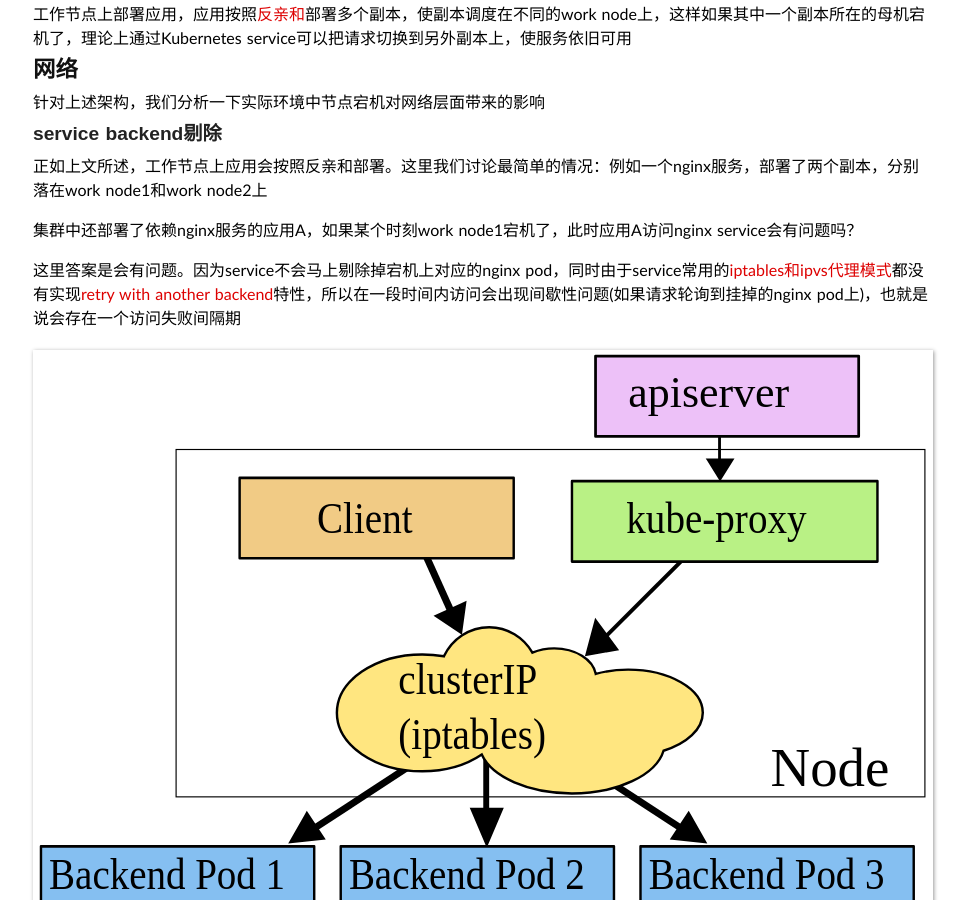
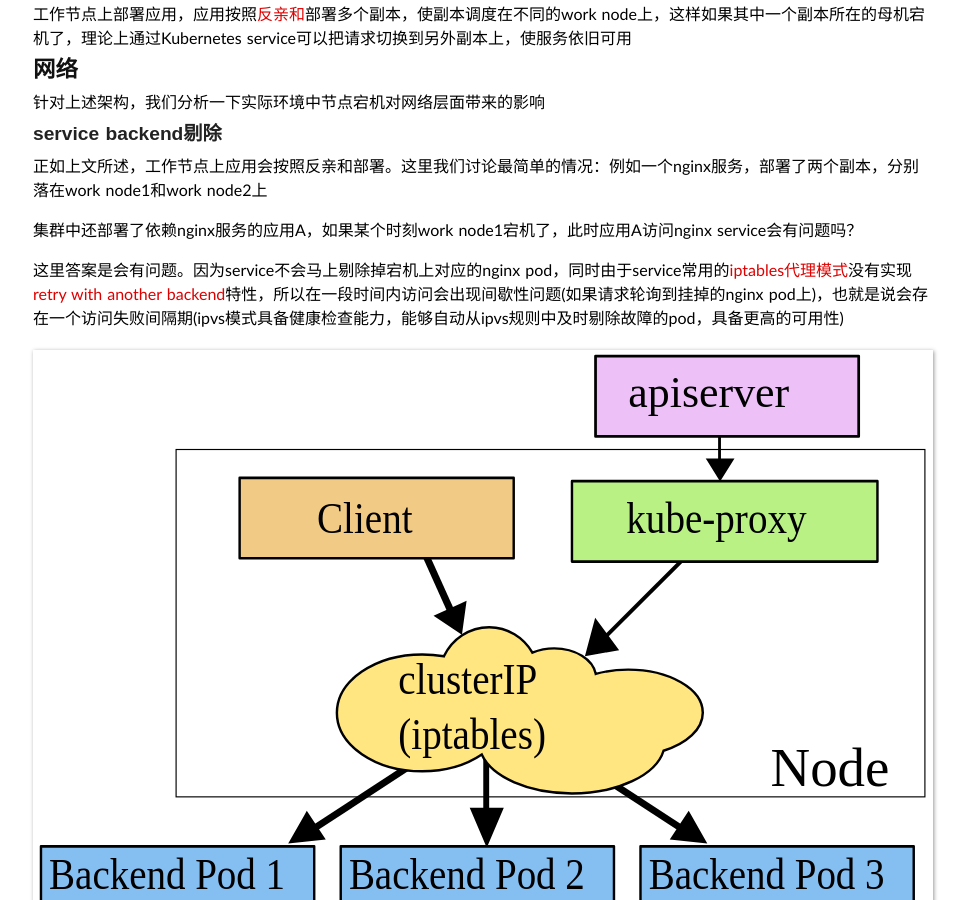
Before and after one commit to duyanghao/duyanghao.github.io, a Jekyll site: the page built from _posts/2020-6-2-kubernetes-ha.md, in a window 1280 px wide and 900 px high, scrolled down 922 px. Shown: the whole window, without its empty margins (157-1124 px from the left). Built offline with Jekyll 4.4.1, drawn with Linux system fonts in a browser that asks for light colours; some web fonts are replaced; comment, search, counter and statistics services are not loaded.

Commit message:
update kubernetes-ha
Signed-off-by: duyanghao <1294057873@qq.com>

```diff
--- a/_posts/2020-6-2-kubernetes-ha.md
+++ b/_posts/2020-6-2-kubernetes-ha.md
@@ -43,7 +43,7 @@ kube-apiserver前面顶一个LB；work节点kubelet以及kube-proxy组件对接L
 
 集群中还部署了依赖nginx服务的应用A，如果某个时刻work node1宕机了，此时应用A访问nginx service会有问题吗？
 
-这里答案是会有问题。因为service不会马上剔除掉宕机上对应的nginx pod，同时由于service常用的[iptables和ipvs代理模式](https://kubernetes.io/docs/concepts/services-networking/service/#proxy-mode-iptables)都没有实现[retry with another backend](https://kubernetes.io/docs/concepts/services-networking/service/#proxy-mode-iptables)特性，所以在一段时间内访问会出现间歇性问题(如果请求轮询到挂掉的nginx pod上)，也就是说会存在一个访问失败间隔期
+这里答案是会有问题。因为service不会马上剔除掉宕机上对应的nginx pod，同时由于service常用的[iptables代理模式](https://kubernetes.io/docs/concepts/services-networking/service/#proxy-mode-iptables)没有实现[retry with another backend](https://kubernetes.io/docs/concepts/services-networking/service/#proxy-mode-iptables)特性，所以在一段时间内访问会出现间歇性问题(如果请求轮询到挂掉的nginx pod上)，也就是说会存在一个访问失败间隔期(ipvs模式具备健康检查能力，能够自动从ipvs规则中及时剔除故障的pod，具备更高的可用性)
 
 ![](/public/img/kubernetes_ha/kubernetes-iptables.svg)
 
```
